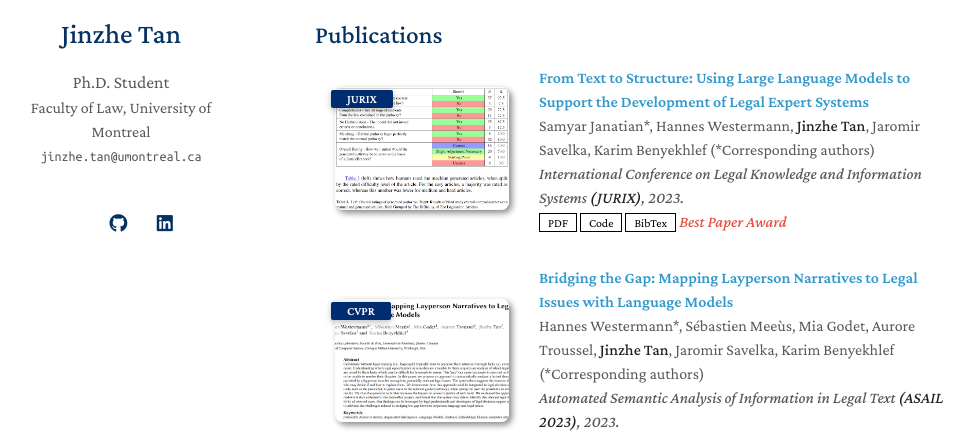
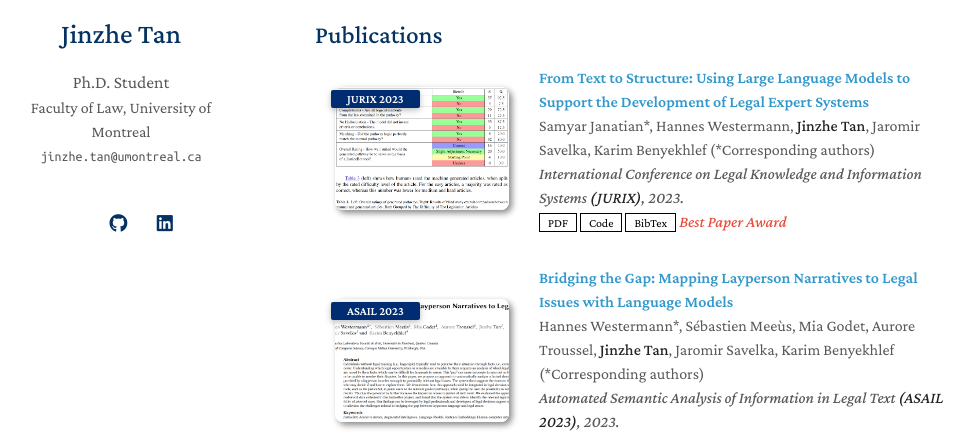
Before and after one commit to JinzheTan/jinzhetan.github.io, a Jekyll site: the page built from index.md, in a window 1280 px wide and 900 px high, scrolled down 417 px. Shown: the part 168-601 px from the top of the window, without its empty margins (155-1129 px from the left). Built offline with Jekyll 4.4.1, drawn with Linux system fonts in a browser that asks for light colours; nearby versions of some CDN libraries; a style sheet for code colours, icons or effects is not loaded; our own code applies the rules of GitHub Pages for plain Markdown files.

Commit message:
Update publications.yml

```diff
--- a/_data/publications.yml
+++ b/_data/publications.yml
@@ -1,7 +1,7 @@
 main:
   - title: "From Text to Structure: Using Large Language Models to Support the Development of Legal Expert Systems"
     authors: "Samyar Janatian*, Hannes Westermann, <strong>Jinzhe Tan</strong>, Jaromir Savelka, Karim Benyekhlef (*Corresponding authors)"
-    conference_short: "JURIX"
+    conference_short: "JURIX 2023"
     conference: "International Conference on Legal Knowledge and Information Systems <strong>(JURIX)</strong>, 2023."
     pdf: https://ebooks.iospress.nl/pdf/doi/10.3233/FAIA230962
     code: https://github.com/samyarj/JCAPG-JURIX2023/tree/main
@@ -11,7 +11,7 @@ main:
 
   - title: "Bridging the Gap: Mapping Layperson Narratives to Legal Issues with Language Models"
     authors: "Hannes Westermann*, Sébastien Meeùs, Mia Godet, Aurore Troussel, <strong>Jinzhe Tan</strong>, Jaromir Savelka, Karim Benyekhlef (*Corresponding authors)"
-    conference_short: "CVPR"
+    conference_short: "ASAIL 2023"
     conference: "Automated Semantic Analysis of Information in Legal Text <strong>(ASAIL 2023)</strong>, 2023."
     pdf: https://ceur-ws.org/Vol-3441/paper5.pdf
     bibtex: https://scholar.googleusercontent.com/scholar.bib?q=info:Ey5B4UxN4Q8J:scholar.google.com/&output=citation&scisdr=ClE0pcsGEKTS-e8CcKY:AFWwaeYAAAAAZl4EaKZvg9HmvHlUDSETnvZTjRs&scisig=AFWwaeYAAAAAZl4EaIuvLeEPdkc4rHJpcv0q39U&scisf=4&ct=citation&cd=-1&hl=en
```
